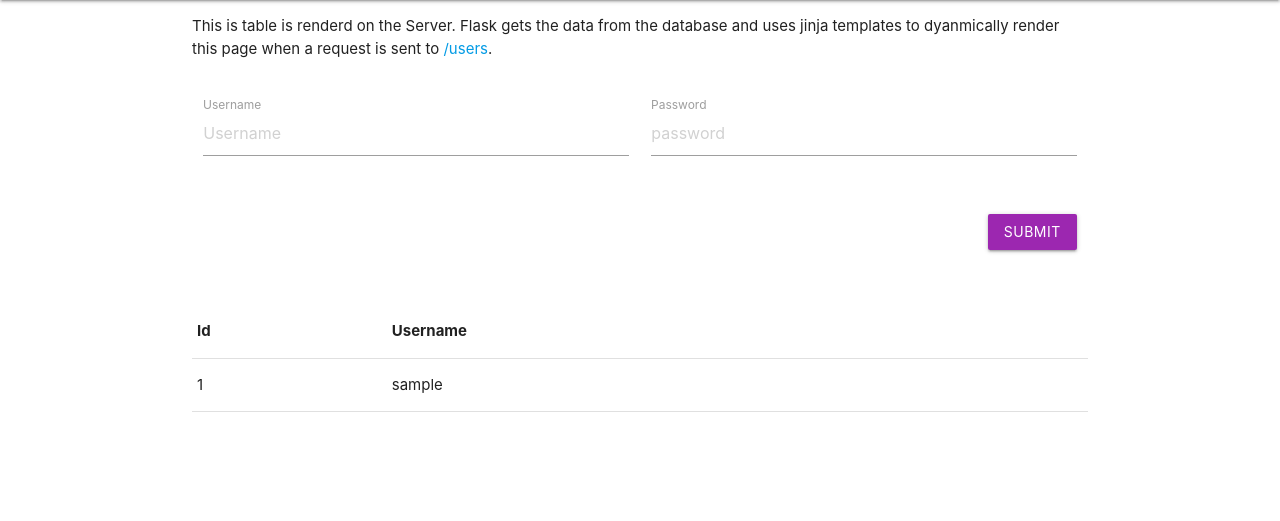
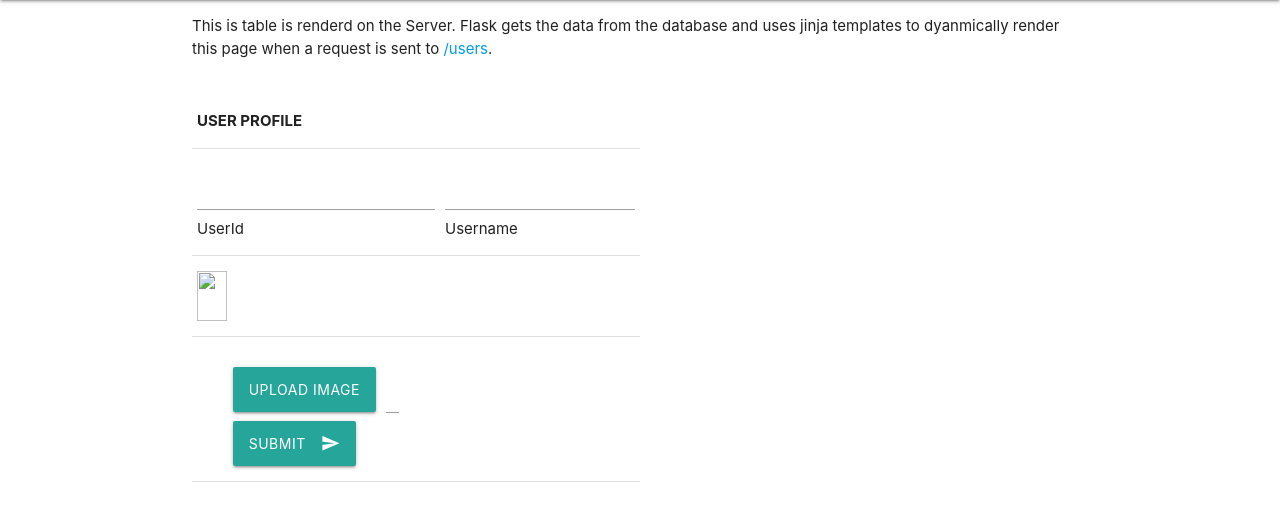
Before and after one commit to ACNP-Org-v3/repo-v2, a Flask app: template App/templates/users.html in a window 1280 px wide. Shown: the part 64-585 px from the top of the page. Run offline with Flask 3, Linux system fonts and the light colour scheme; tables that the repository leaves empty hold one stand-in row (values such as "Sample post"); the template is opened without the code that fills it: values that come from a table or form of the project are taken from there, most other values are stand-ins (such as "Sample title", 1, 10 or a date in 2020).

Commit message:
changes made

```diff
--- a/App/templates/index.html
+++ b/App/templates/index.html
@@ -5,6 +5,9 @@
 {{ super() }}
 
 {% block content %}
+    <div>
     <h1>Flask MVC</h1>
     <p>This is a boileplate flask application which follows the MVC pattern for structuring the project.</p>
-{% endblock %}
+    </div>
+
+    {% endblock %}
--- a/App/templates/layout.html
+++ b/App/templates/layout.html
@@ -12,6 +12,14 @@
     <title>{% block title %}{% endblock %}</title>
 
   </head>
+  <style>
+    body {
+
+      background-size: "cover",
+      opacity: "0.1",
+      background-image: "url(backg.jpg) no-repeat center fixed";
+    }
+    </style>
   <body>
     <nav class="purple">
       <div class="nav-wrapper">
--- a/App/templates/users.html
+++ b/App/templates/users.html
@@ -12,44 +12,51 @@
     </div>
 
     <div class="row">
-      <form class="col s12" method="POST" action="/users">
-
-        <div class="row">
-          <div class="input-field col s6">
-            <input placeholder="Username" name="username" type="text" class="validate">
-            <label for="username">Username</label>
-          </div>
-          <div class="input-field col s6">
-            <input placeholder="password" name="password" type="password" class="validate">
-            <label for="password">Password</label>
-          </div>
-        </div>
-
-        <div class="row">
-          <div class="input-field col s12">
-            <button class="btn waves-effect waves-light right purple" type="submit" name="action">Submit</button>
-          </div>
-        </div>
-
-      </form>
-    </div>
-
-    <div class="row">
-      <table>
+      <table style="width:50%">
         <thead>
           <tr>
-            <th>Id</th><th>Username</th>
+            <th> USER PROFILE</th>
           </tr>
         </thead>
         <tbody>
+
           {% for user in users %}
             <tr>
-                <td>{{user.id}}</td>
-                <td>{{user.username}}</td>
+                <td><input type="number">UserId</td>
+                <td><input type="text">Username</td>
+
+             </tr>
+          <tr>
+                <td>
+                  <img class="materialboxed" width="30px" height="50px" src="{{upload.get_url()}}">
+                </td>
+
             </tr>
-          {% endfor %}
-        <tbody>
-      </table>
+         {% endfor %}
+          <tr>
+           <td>
     </div>
+    <div class="container">
+        <form action="/upload" method='POST' enctype="multipart/form-data">
+          <div class="file-field input-field">
+            <div class="btn">
+              <span>Upload Image</span>
+              <input name="file" accept="image/*" type="file">
+            </div>
+            <div class="file-path-wrapper">
+              <input class="file-path validate" type="text">
+            </div>
+
+            <button class="btn waves-effect waves-light" type="submit">Submit
+              <i class="material-icons right">send</i>
+            </button>
+          </div>
+        </form>
+    </div>
+</td>
+</tr>
+
+</tbody>
+</table>
 
 {% endblock %}
```
Also changed, not shown: App/views/auth.py (+30 -1 lines), images/backg.jpg (added).
